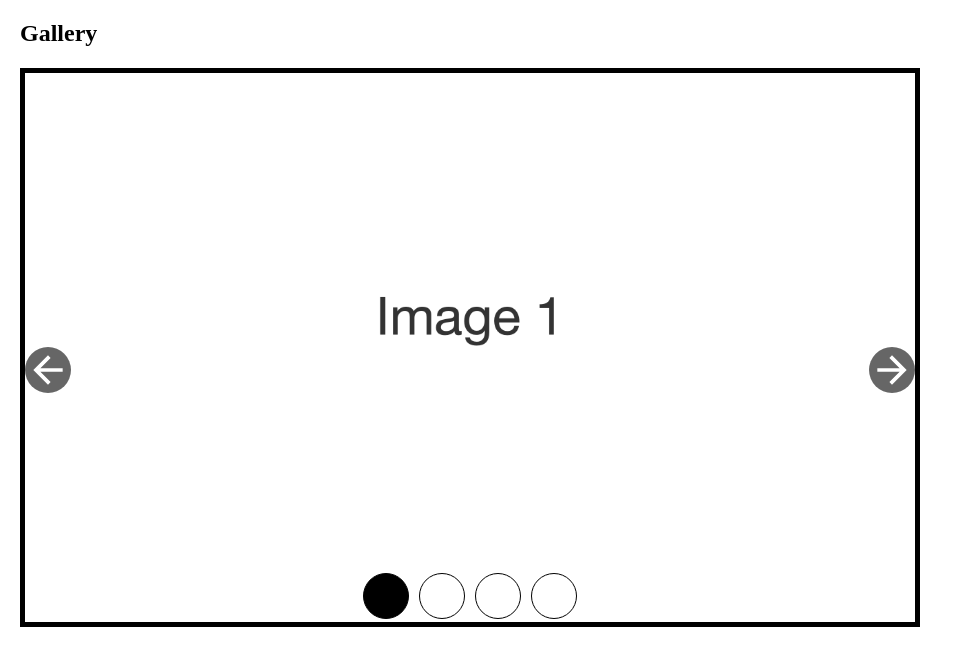
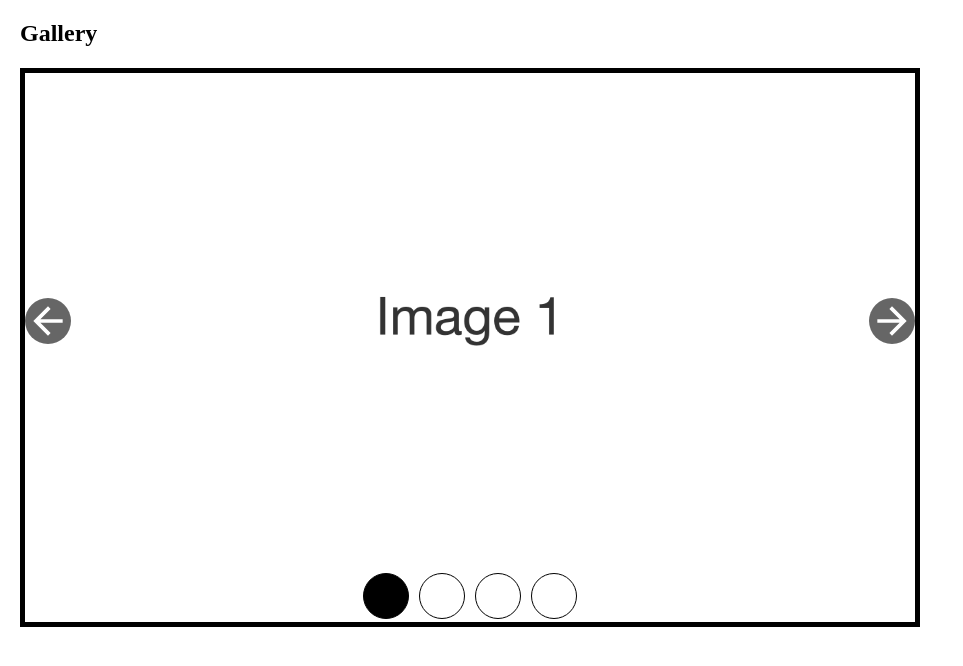
Before and after one commit to stefany-newman/accessible-image-slider, a plain HTML site: page index.html in a window 1280 px wide. Shown: the whole page, without its empty margins (0-963 px from the left). Drawn offline with Linux system fonts and the light colour scheme.

Commit message:
Modification: trying to perfectly center arrows

```diff
--- a/styles/main.css
+++ b/styles/main.css
@@ -395,7 +395,7 @@ button{
   }
   & .next, & .prev{
     position: absolute;
-    top: 50%;
+    top: 41%;
     /* Per WCAG 2.5.8 and 2.5.5 */
     width: 44px;
     height: 44px;
```
